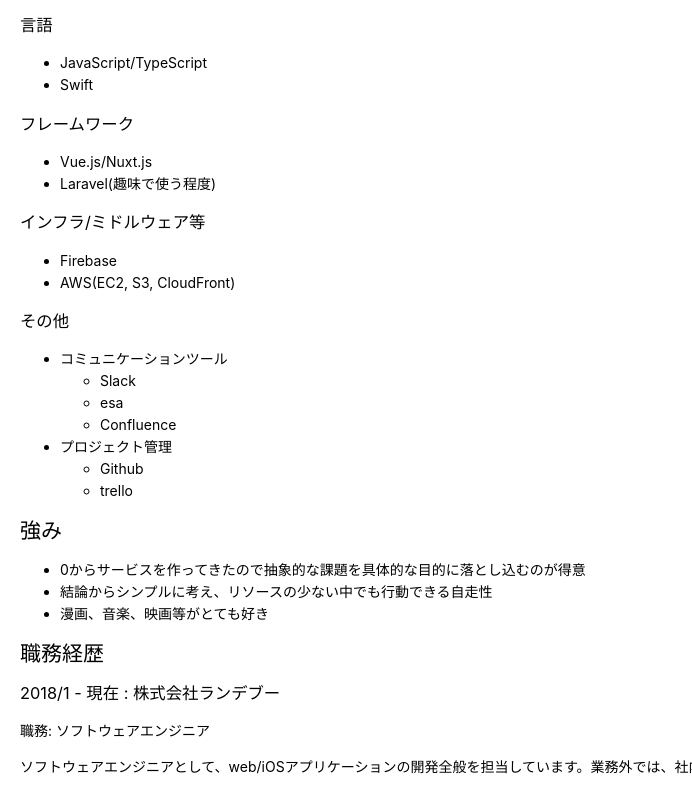
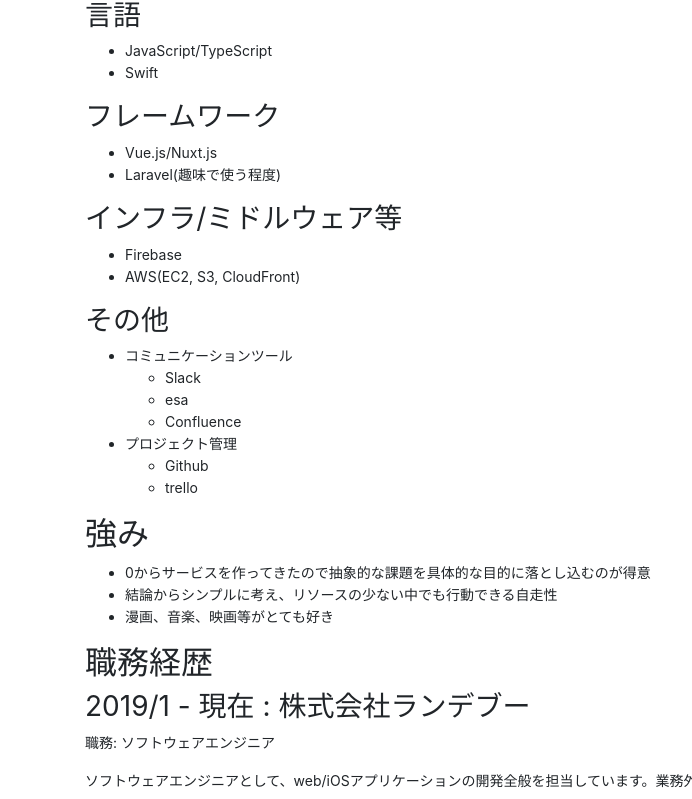
Before and after one commit to ucmuller/ucmuller.github.io, a plain HTML site: page docs/index.html in a window 1280 px wide. Shown: the part 294-1093 px from the top of the page, without its empty margins (0-692 px from the left). Drawn offline with nearby package versions, Linux system fonts and the light colour scheme; a script that the page names is missing.

Commit message:
fix layout

```diff
--- a/docs/index.html
+++ b/docs/index.html
@@ -3,13 +3,8 @@
 <head>
 <title>index.md</title>
 <meta http-equiv="Content-type" content="text/html;charset=UTF-8">
-
+<link rel="stylesheet" href="https://stackpath.bootstrapcdn.com/bootstrap/4.3.1/css/bootstrap.min.css" integrity="sha384-ggOyR0iXCbMQv3Xipma34MD+dH/1fQ784/j6cY/iJTQUOhcWr7x9JvoRxT2MZw1T" crossorigin="anonymous">
 <style>
-/* https://github.com/microsoft/vscode/blob/master/extensions/markdown-language-features/media/markdown.css */
-/*---------------------------------------------------------------------------------------------
- *  Copyright (c) Microsoft Corporation. All rights reserved.
- *  Licensed under the MIT License. See License.txt in the project root for license information.
- *--------------------------------------------------------------------------------------------*/
 
 body {
 	font-family: var(--vscode-markdown-font-family, -apple-system, BlinkMacSystemFont, "Segoe WPC", "Segoe UI", "Ubuntu", "Droid Sans", sans-serif);
@@ -364,7 +359,8 @@
           ? 'dark'
           : 'default'
     });
-  </script>
+	</script>
+<div class="container">
 <h1 id="%E8%81%B7%E5%8B%99%E7%B5%8C%E6%AD%B4%E6%9B%B8">職務経歴書</h1>
 <h2 id="%E5%9F%BA%E6%9C%AC%E6%83%85%E5%A0%B1">基本情報</h2>
 <table>
@@ -428,7 +424,7 @@
 <li>漫画、音楽、映画等がとても好き</li>
 </ul>
 <h2 id="%E8%81%B7%E5%8B%99%E7%B5%8C%E6%AD%B4">職務経歴</h2>
-<h3 id="20181---%E7%8F%BE%E5%9C%A8--%E6%A0%AA%E5%BC%8F%E4%BC%9A%E7%A4%BE%E3%83%A9%E3%83%B3%E3%83%87%E3%83%96%E3%83%BC">2018/1 - 現在 : 株式会社ランデブー</h3>
+<h3 id="20191---%E7%8F%BE%E5%9C%A8--%E6%A0%AA%E5%BC%8F%E4%BC%9A%E7%A4%BE%E3%83%A9%E3%83%B3%E3%83%87%E3%83%96%E3%83%BC">2019/1 - 現在 : 株式会社ランデブー</h3>
 <p>職務: ソフトウェアエンジニア</p>
 <p>ソフトウェアエンジニアとして、web/iOSアプリケーションの開発全般を担当しています。業務外では、社内勉強会や社外向け勉強会のメンターなどをしています。</p>
 <h4 id="1%E3%82%AA%E3%83%B3%E3%83%A9%E3%82%A4%E3%83%B3%E9%A3%9F%E4%BA%8B%E5%88%B8%E7%AE%A1%E7%90%86%E3%82%B5%E3%83%BC%E3%83%93%E3%82%B9">1.オンライン食事券管理サービス</h4>
@@ -482,6 +478,9 @@
 <li>Recruit主催エンジニアキャンプ最優秀賞</li>
 <li>Ethereum × Dapps ハッカソン準優勝</li>
 </ul>
-
+</div>
+<script src="https://code.jquery.com/jquery-3.3.1.slim.min.js" integrity="sha384-q8i/X+965DzO0rT7abK41JStQIAqVgRVzpbzo5smXKp4YfRvH+8abtTE1Pi6jizo" crossorigin="anonymous"></script>
+<script src="https://cdnjs.cloudflare.com/ajax/libs/popper.js/1.14.7/umd/popper.min.js" integrity="sha384-UO2eT0CpHqdSJQ6hJty5KVphtPhzWj9WO1clHTMGa3JDZwrnQq4sF86dIHNDz0W1" crossorigin="anonymous"></script>
+<script src="https://stackpath.bootstrapcdn.com/bootstrap/4.3.1/js/bootstrap.min.js" integrity="sha384-JjSmVgyd0p3pXB1rRibZUAYoIIy6OrQ6VrjIEaFf/nJGzIxFDsf4x0xIM+B07jRM" crossorigin="anonymous"></script>
 </body>
 </html>
```
